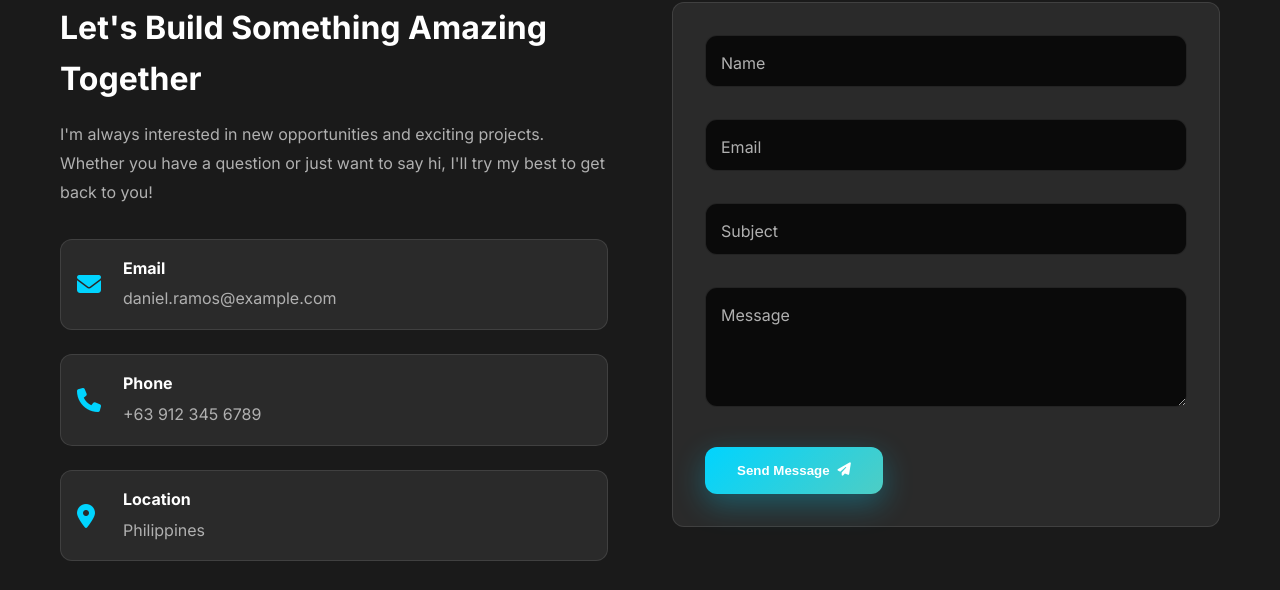
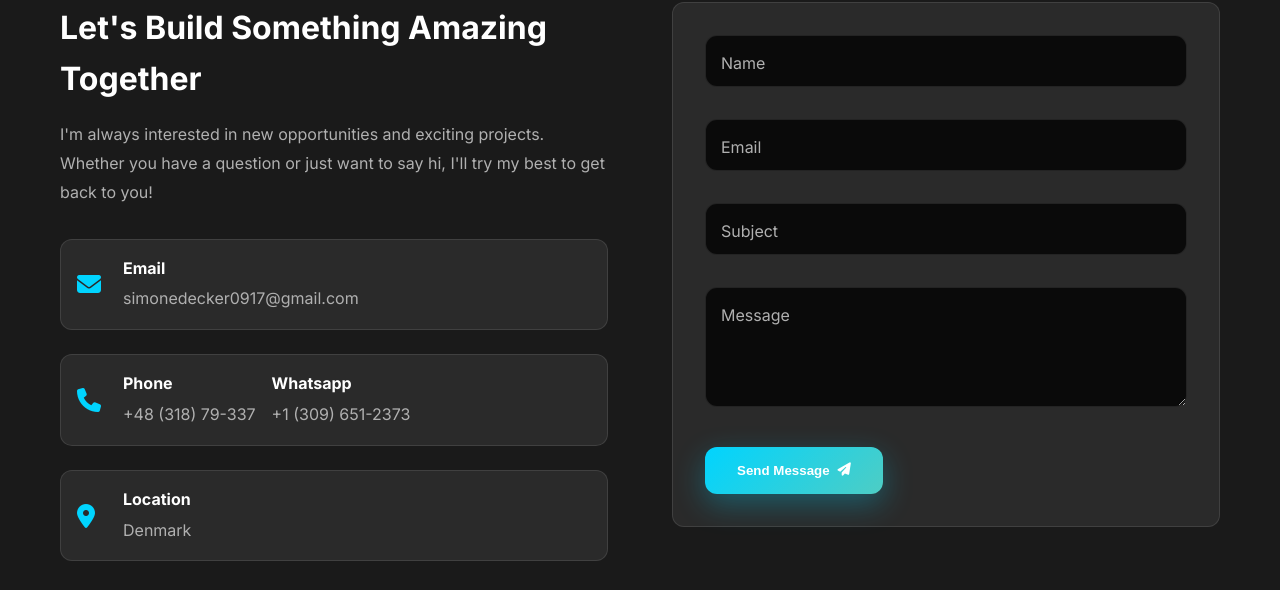
Before and after one commit to workhome124/Portfolio, a plain HTML site: page index.html in a window 1280 px wide. Shown: the part 4891-5481 px from the top of the page. Drawn offline with nearby package versions, Linux system fonts and the light colour scheme; animation ran at ten frames a second.

Commit message:
Portfolio

```diff
--- a/index.html
+++ b/index.html
@@ -589,21 +589,25 @@
                             <i class="fas fa-envelope"></i>
                             <div>
                                 <h4>Email</h4>
-                                <p>daniel.ramos@example.com</p>
+                                <p>simonedecker0917@gmail.com    </p>
                             </div>
                         </div>
                         <div class="contact-method">
                             <i class="fas fa-phone"></i>
                             <div>
                                 <h4>Phone</h4>
-                                <p>+63 912 345 6789</p>
+                                <p>+48 (318) 79-337</p>
+                            </div>
+                            <div>
+                                <h4>Whatsapp</h4>
+                                <p>+1 (309) 651-2373</p>
                             </div>
                         </div>
                         <div class="contact-method">
                             <i class="fas fa-map-marker-alt"></i>
                             <div>
                                 <h4>Location</h4>
-                                <p>Philippines</p>
+                                <p>Denmark</p>
                             </div>
                         </div>
                     </div>
```
Also changed, not shown: resume.txt.
